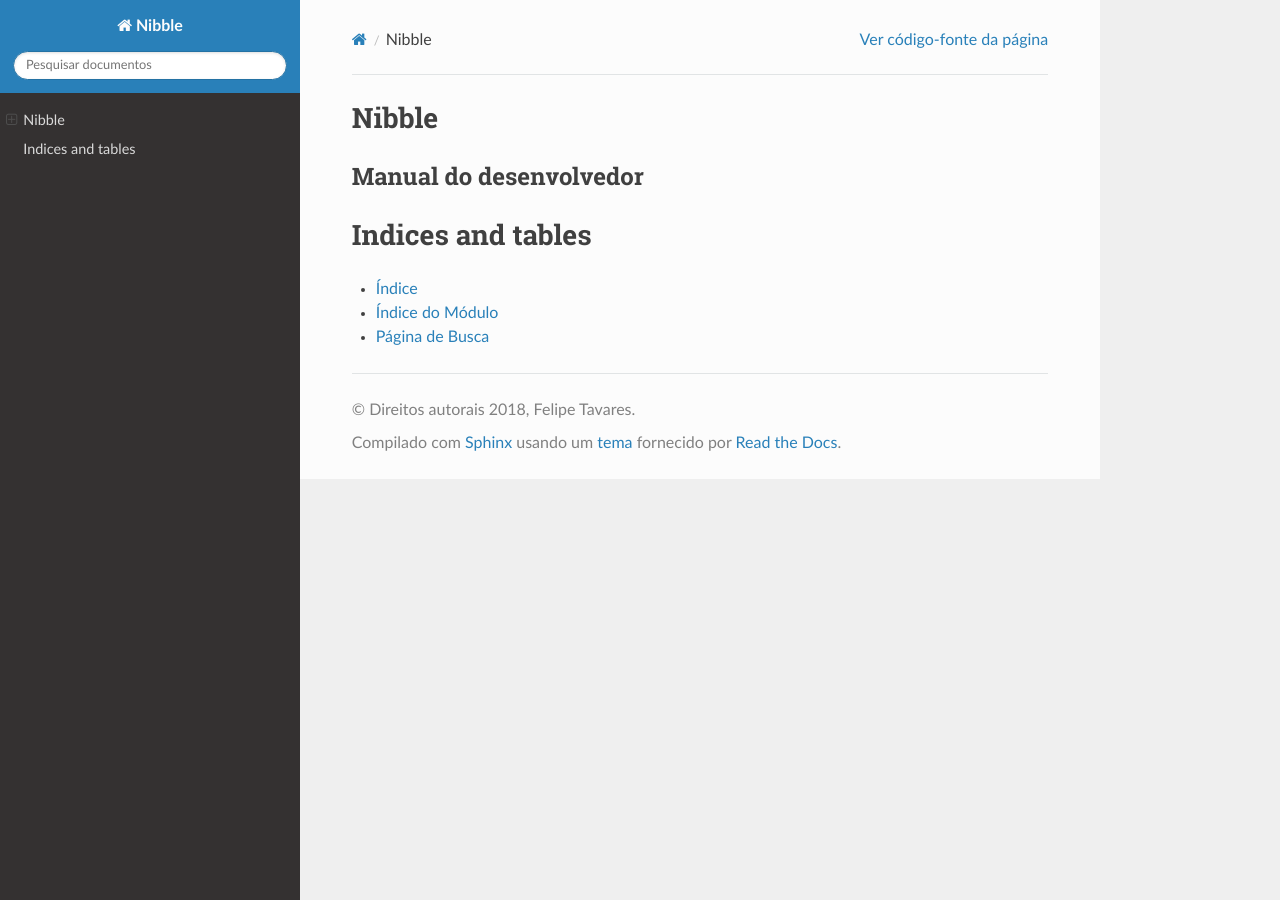
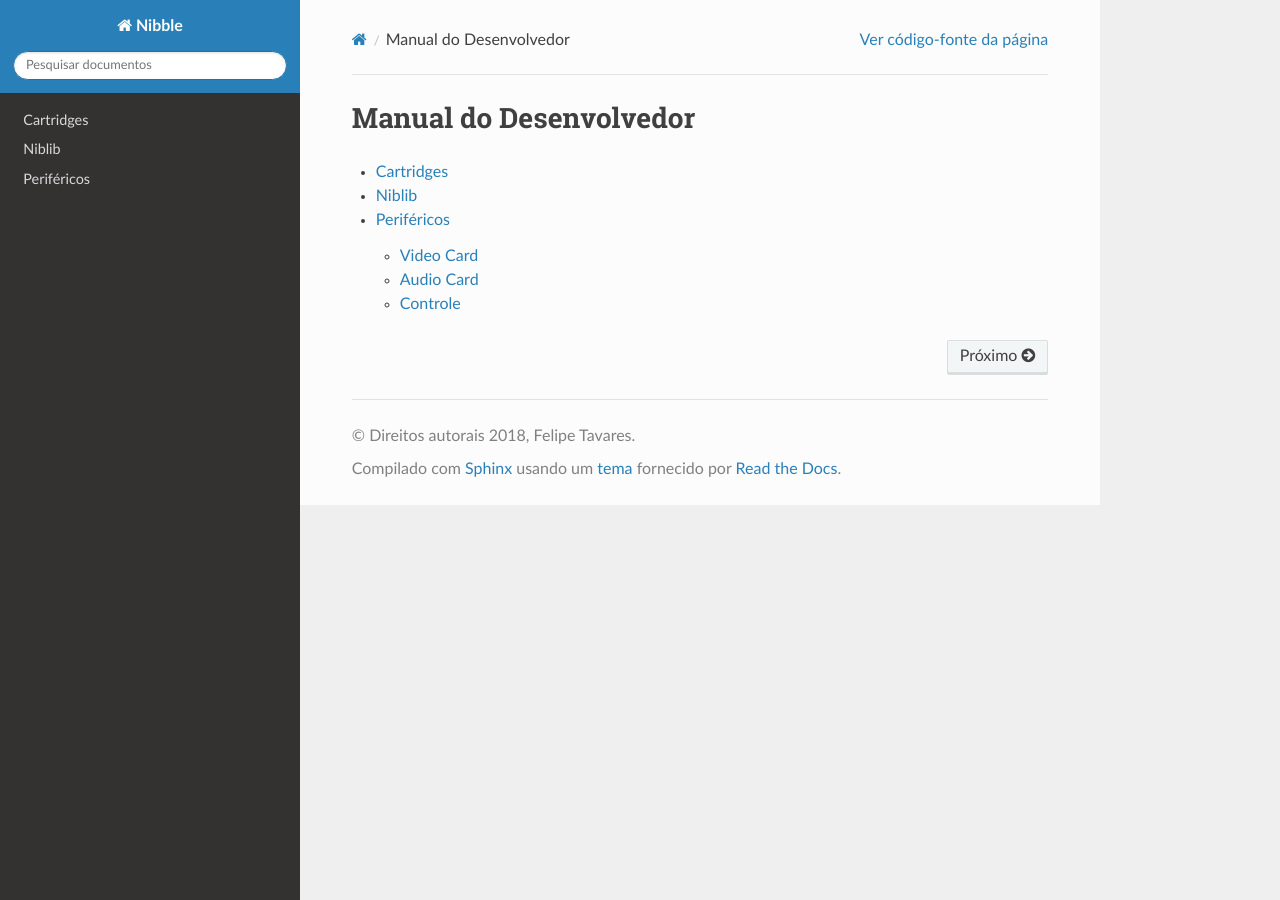
Before and after one commit to nibbleteam/nibble, a Sphinx documentation site: the page built from docs/source/index.rst, in a window 1280 px wide. Built offline with Sphinx 7.4.7 and the Read the Docs theme 2.0.0, drawn with Linux system fonts in a browser that asks for light colours.

Commit message:
Adicionada documentação para cartridges
E esqueleto para o restante

```diff
--- a/docs/source/index.rst
+++ b/docs/source/index.rst
@@ -1,20 +1,9 @@
-.. Nibble documentation master file, created by
-   sphinx-quickstart on Sun Apr 29 16:49:33 2018.
-   You can adapt this file completely to your liking, but it should at least
-   contain the root `toctree` directive.
-
-Nibble
-======
-Manual do desenvolvedor
------------------------
+Manual do Desenvolvedor
+=======================
 
 .. toctree::
-   :maxdepth: 2
-   :caption: Contents:
+    :maxdepth: 2
 
-Indices and tables
-==================
-
-* :ref:`genindex`
-* :ref:`modindex`
-* :ref:`search`
+    cartridges
+    niblib
+    periféricos/index
--- /dev/null
+++ b/docs/source/niblib.rst
@@ -0,0 +1,2 @@
+Niblib
+======
--- /dev/null
+++ b/docs/source/periféricos/audio card.rst
@@ -0,0 +1,2 @@
+Audio Card
+==========
--- /dev/null
+++ b/docs/source/periféricos/controle.rst
@@ -0,0 +1,2 @@
+Controle
+========
--- /dev/null
+++ b/docs/source/periféricos/index.rst
@@ -0,0 +1,9 @@
+Periféricos
+===========
+
+.. toctree::
+    :maxdepth: 2
+
+    video card
+    audio card
+    controle
--- /dev/null
+++ b/docs/source/periféricos/video card.rst
@@ -0,0 +1,2 @@
+Video Card
+==========
```
Also changed, not shown: docs/source/cartridges.rst (added, +24 -0 lines).
